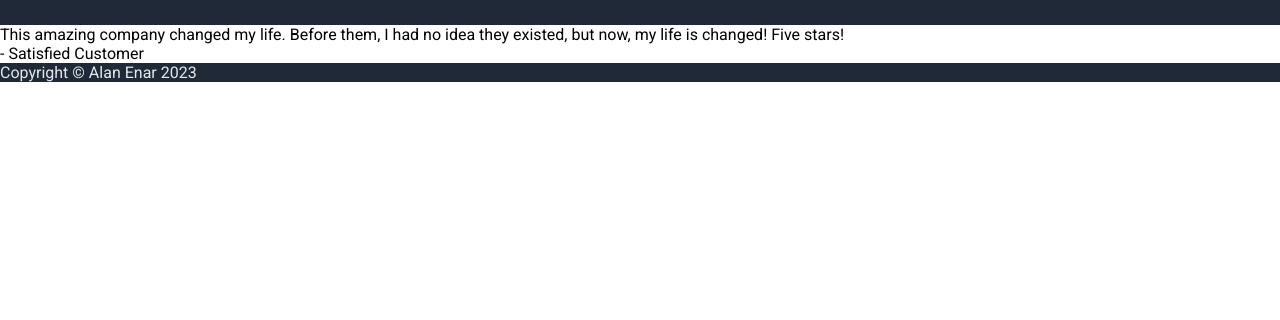
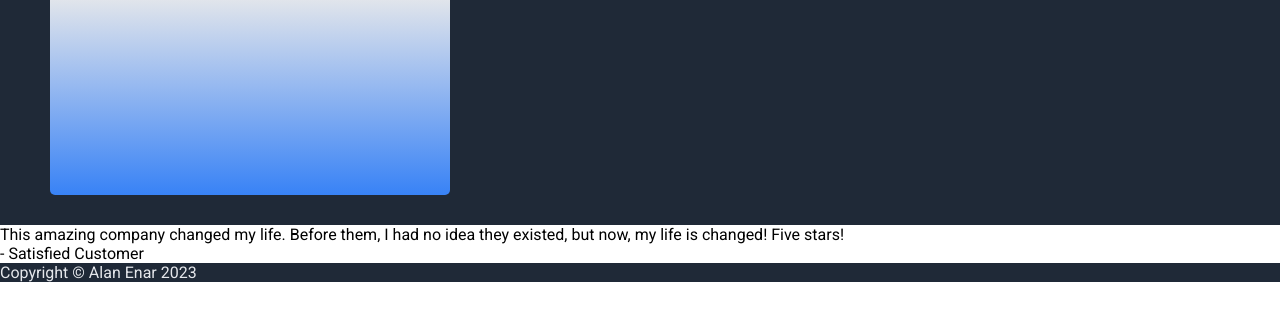
Before and after one commit to AlanEnar/top-landing-page, a plain HTML site: page index.html in a window 1280 px wide. Shown: the part 180-500 px from the top of the page. Drawn offline with Linux system fonts and the light colour scheme.

Commit message:
Make image placeholder show up

```diff
--- a/styles.css
+++ b/styles.css
@@ -52,6 +52,14 @@ ul.header-links a {
     background-color: #3882F6;
 }
 
+.image-placeholder {
+    display: block;
+    width:400px;
+    height:200px;
+    background-image: linear-gradient(#e5e7eb, #3882f6);
+    border-radius:5px;
+}
+
 footer {
     background-color: #1F2937;
     color: #E5E7EB;
```
